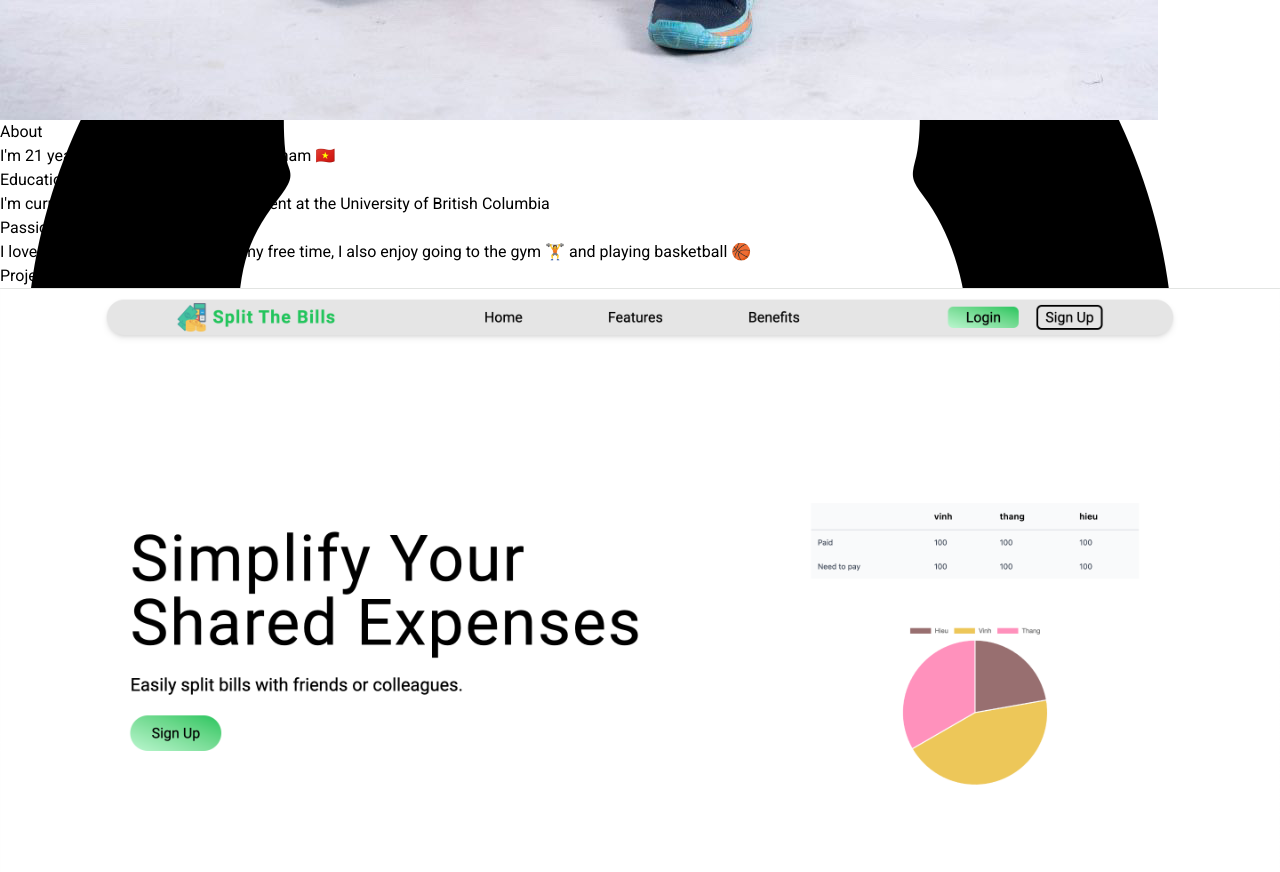
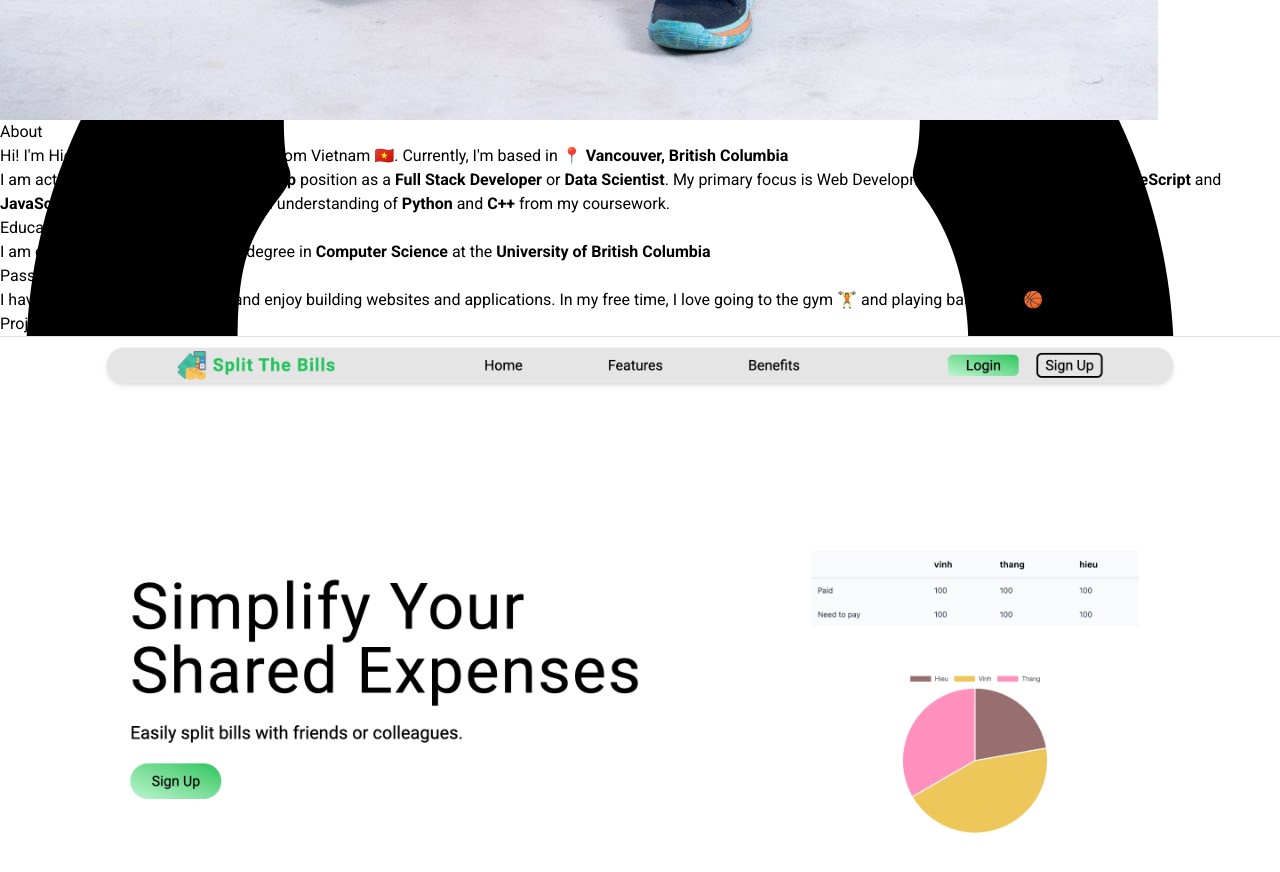
Before and after one commit to xuanhieu2611/portfolio, a React (Vite) app: page / in a window 1280 px wide. Shown: the part 2440-3312 px from the top of the page. Built offline with nearby package versions, Linux system fonts and the light colour scheme.

Commit message:
add more animation

```diff
--- a/src/components/About.jsx
+++ b/src/components/About.jsx
@@ -1,24 +1,67 @@
-import React from 'react'
+import { motion } from "framer-motion"
 
 export default function About() {
   return (
     <div className="w-3/4 p-2 h-full mx-auto border-2 border-gray-500 rounded-xl md:p-10 lg:p-12" id="About">
-        <h2 className="text-center font-bold tracking-wide text-4xl">About me</h2>
+        <motion.h2
+            whileInView={{opacity:1, y:0}}
+            initial={{opacity:0, y:-100}}
+            transition={{duration:0.5}}
+            viewport={{
+                once:true
+            }}
+            className="text-center font-bold tracking-wide text-4xl"
+        >
+            About me
+        </motion.h2>
         <div className="flex items-center justify-center gap-5">
-            <img src="/basketball.JPG" alt="About me picture" className='hidden sm:inline sm:w-[150px] lg:w-[300px] h-auto rounded-lg'/>
+            <motion.img
+                whileInView={{opacity:1, x:0}}
+                initial={{opacity:0, x:-100}}
+                transition={{duration:1}}
+                viewport={{
+                    once:true
+                }}
+                src="/basketball.JPG" alt="About me picture" className='hidden sm:inline sm:w-[150px] lg:w-[300px] h-auto rounded-lg'
+            />
             <div className='flex flex-col gap-5 lg:gap-16'>
-                <div className="flex flex-col items-center">
+                <motion.div
+                    whileInView={{opacity:1, x:0}}
+                    initial={{opacity:0, x:100}}
+                    transition={{duration:1}}
+                    viewport={{
+                        once:true
+                    }}
+                    className="flex flex-col items-center"
+                >
                     <h3 className='hidden sm:inline font-bold'>About</h3>
-                    <p className='text-center'>I'm 21 years old and originally from Vietnam 🇻🇳<span></span></p>
-                </div>
-                <div className="flex flex-col items-center">
+                    <p className='text-center [text-wrap:balance]'>Hi! I'm Hieu Le, a 21-year-old originally from Vietnam 🇻🇳. Currently, I'm based in  📍 <b>Vancouver, British Columbia</b></p>
+                    <p className='text-center [text-wrap:balance]'>I am actively seeking an <b>Internship/Co-op</b> position as a <b>Full Stack Developer</b> or <b>Data Scientist</b>. My primary focus is Web Development with <b>React</b> (using both <b>TypeScript</b> and <b>JavaScript</b>). Additionally, I have a solid understanding of <b>Python</b> and <b>C++</b> from my coursework.</p>
+                </motion.div>
+                <motion.div
+                    whileInView={{opacity:1, x:0}}
+                    initial={{opacity:0, x:100}}
+                    transition={{duration:1, delay:0.3}}
+                    viewport={{
+                        once:true
+                    }}
+                    className="flex flex-col items-center"
+                >
                     <h3 className='hidden sm:inline font-bold'>Education</h3>
-                    <p className='text-center [text-wrap:balance]'>I'm currently a Computer Science student at the University of British Columbia</p>
-                </div>
-                <div className="pb-10 flex flex-col items-center">
+                    <p className='text-center [text-wrap:balance]'>I am currently pursuing a Bachelor degree in <b>Computer Science</b> at the <b>University of British Columbia</b></p>
+                </motion.div>
+                <motion.div
+                    whileInView={{opacity:1, x:0}}
+                    initial={{opacity:0, x:100}}
+                    transition={{duration:1, delay:0.6}}
+                    viewport={{
+                        once:true
+                    }}
+                    className="flex flex-col items-center"
+                >
                     <h3 className='hidden sm:inline font-bold'>Passion</h3>
-                    <p className='text-center [text-wrap:balance]'>I love coding and create things. In my free time, I also enjoy going to the gym 🏋️ and playing basketball 🏀</p>
-                </div>
+                    <p className='text-center [text-wrap:balance]'>I have a deep passion for coding and enjoy building websites and applications. In my free time, I love going to the gym 🏋️ and playing basketball 🏀</p>
+                </motion.div>
             </div>
         </div>
     </div>
--- a/src/components/Header.jsx
+++ b/src/components/Header.jsx
@@ -4,7 +4,7 @@ export default function Header() {
   return (
     <header className='z-[999] relative w-full'>
       <div className="flex px-5 items-center justify-between fixed top-0 h-[4.5rem] w-full rounded-none border-white border-opacity-40 bg-white bg-opacity-80 shadow-lg shadow-black/[0.03] backdrop-blur-[8px] sm:top-6 sm:h-[3.25rem] sm:w-[36rem] sm:rounded-full sm:left-1/2 sm:-translate-x-1/2 lg:px-10 sm:shadow-[2px_4px_2px]">
-        <span className='font-bold tracking-wider text-xl'><a href="#Home">Hieu Le</a></span>
+        <span className='font-bold tracking-wider text-xl'><a href="#Homepage">Hieu Le</a></span>
         <ul className='flex gap-5'>
           <li><a className="hover:underline hover:underline-offset-8 hover:text-gray-500" href="#About">About</a></li>
           <li><a className="hover:underline hover:underline-offset-8 hover:text-gray-500" href="#Projects">Projects</a></li>
--- a/src/components/Projects.jsx
+++ b/src/components/Projects.jsx
@@ -1,4 +1,4 @@
-import React from 'react'
+import { motion } from "framer-motion"
 
 const items = [
     {
@@ -36,24 +36,82 @@ const items = [
 export default function Projects() {
   return (
     <div id="Projects" className='pt-20'>
-        <h1 className='text-center font-bold tracking-wide text-4xl'>Projects</h1>
+        <motion.h1
+            whileInView={{opacity:1, y:0}}
+            initial={{opacity:0, y:-100}}
+            transition={{duration:0.5}}
+            viewport={{
+                once:true
+            }}
+            className='text-center font-bold tracking-wide text-4xl'
+        >
+            Projects
+        </motion.h1>
         {items && items.map((item,index) => (
             <div key={item.id} className='flex flex-col items-center justify-between mx-auto my-20 lg:flex-row lg:w-3/4 lg:mb-40'>
-                {index%2==0 && <img src={item.img} alt="Project picture" className='hidden lg:inline rounded-lg w-[500px] h-auto shadow-[0_0_16px]'/>}
-                <img src={item.img} alt="Project picture" className='lg:hidden rounded-lg w-[500px] h-auto shadow-[0_0_16px]'/>
+                {index%2==0 && <motion.img
+                    whileInView={{opacity:1, y:0}}
+                    initial={{opacity:0, y:100}}
+                    transition={{duration:1}}
+                    viewport={{
+                        once:true
+                    }}
+                    src={item.img} alt="Project picture" className='hidden lg:inline rounded-lg w-[500px] h-auto shadow-[0_0_16px]'
+                />}
+                <motion.img
+                    whileInView={{opacity:1, x:0}}
+                    initial={{opacity:0, x:-100}}
+                    transition={{duration:1}}
+                    viewport={{
+                        once:true
+                    }}
+                    src={item.img} alt="Project picture" className='lg:hidden rounded-lg w-[500px] h-auto shadow-[0_0_16px]'
+                />
                 <div className='flex flex-col'>
-                    <p className='p-5 text-center [text-wrap:balance]'>{item.description}</p>
+                    <motion.p
+                        whileInView={{opacity:1, y:0}}
+                        initial={{opacity:0, y:100}}
+                        transition={{duration:1}}
+                        viewport={{
+                            once:true
+                        }}
+                        className='p-5 text-center [text-wrap:balance]'>{item.description}
+                    </motion.p>
                     <div className='flex gap-5 items-center justify-center'>
-                        <button className='flex items-center justify-center gap-2 rounded-xl px-4 py-1 dashing_button hover:scale-105' onClick={() => (window.open(`${item.githubLink}`))}>
+                        <motion.button
+                            whileInView={{opacity:1, y:0}}
+                            initial={{opacity:0, y:100}}
+                            transition={{duration:1, delay:0.2}}
+                            viewport={{
+                                once:true
+                            }}
+                            className='flex items-center justify-center gap-2 rounded-xl px-4 py-1 dashing_button hover:scale-105' onClick={() => (window.open(`${item.githubLink}`))}
+                        >
                             <img className="w-5 h-5" src="/github.svg.png" alt="github icon" />
                             <span>Github</span>
-                        </button>
-                        <button className="border-0 rounded-xl px-2 py-1 shadow-[0_0_12px_4px_#22c55e] text-green-500 hover:shadow-[0_0_8px_6px_#22c55e] hover:scale-105" onClick={() => (window.open(`${item.link}`))}>
+                        </motion.button>
+                        <motion.button
+                            whileInView={{opacity:1, y:0}}
+                            initial={{opacity:0, y:100}}
+                            transition={{duration:1, delay:0.4}}
+                            viewport={{
+                                once:true
+                            }}
+                            className="border-0 rounded-xl px-2 py-1 shadow-[0_0_12px_4px_#22c55e] text-green-500 hover:shadow-[0_0_8px_6px_#22c55e] hover:scale-105" onClick={() => (window.open(`${item.link}`))}
+                        >
                             Visit Website
-                        </button>
+                        </motion.button>
                     </div>
                 </div>
-                {index%2==1 && <img src={item.img} alt="Project picture" className='hidden lg:inline rounded-lg w-[500px] h-auto shadow-[0_0_16px]'/>}
+                {index%2==1 && <motion.img
+                    whileInView={{opacity:1, y:0}}
+                    initial={{opacity:0, y:100}}
+                    transition={{duration:1}}
+                    viewport={{
+                        once:true
+                    }}
+                    src={item.img} alt="Project picture" className='hidden lg:inline rounded-lg w-[500px] h-auto shadow-[0_0_16px]'
+                />}
             </div>
         ))}
     </div>
```
